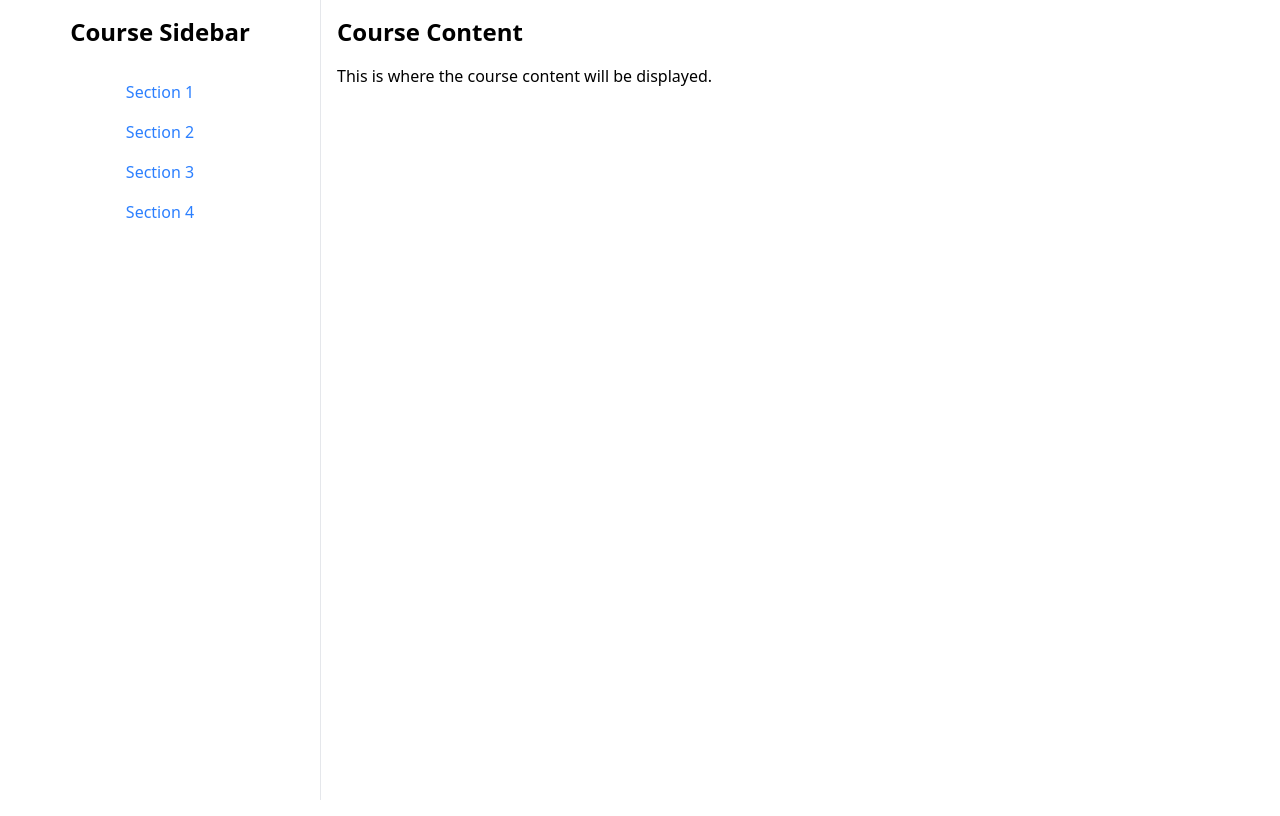
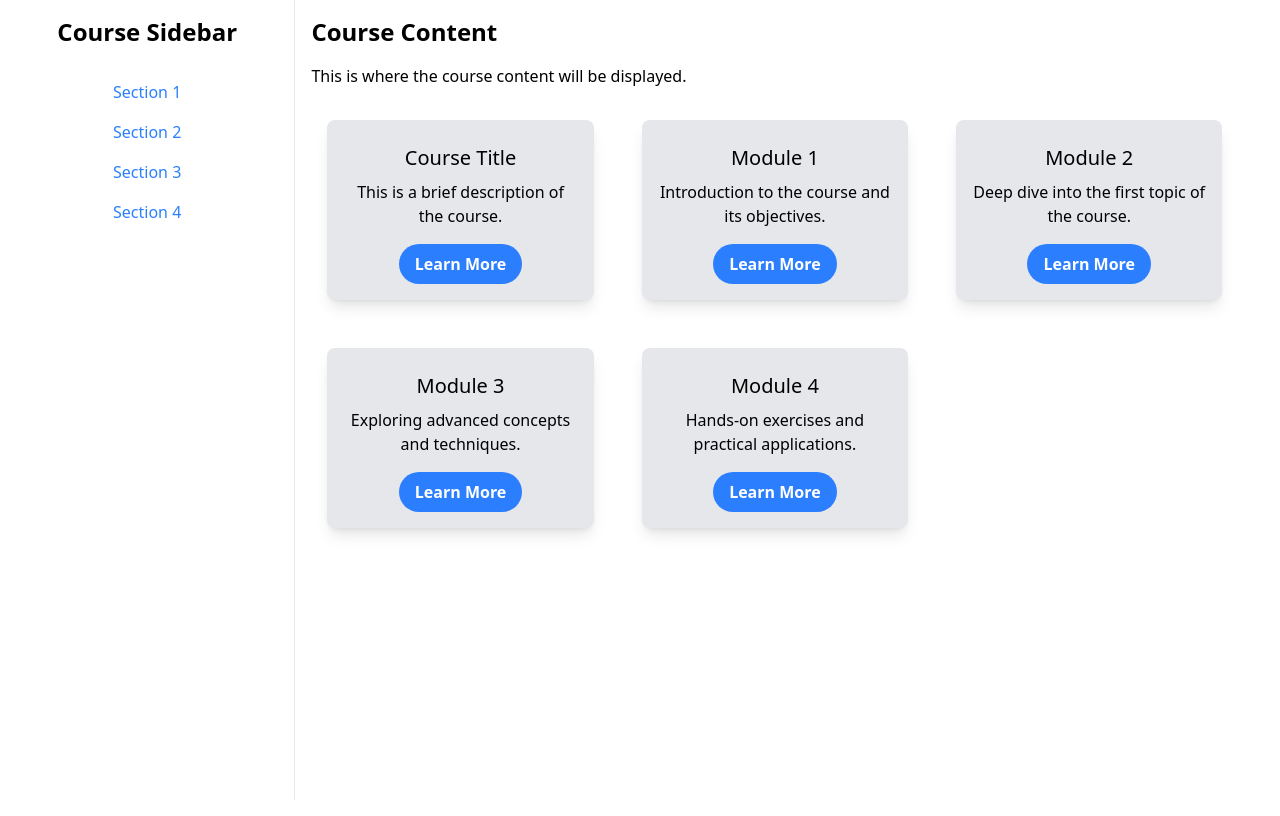
Before and after one commit to hari-dev-003/Learn_Mode, a React (Vite) app in the folder frontend/: page /courses in a window 1280 px wide. Built offline with nearby package versions, Linux system fonts and the light colour scheme.

Commit message:
hotfix: Added the card stuff to the Courses page

```diff
--- a/frontend/src/components/SideBarCourse.jsx
+++ b/frontend/src/components/SideBarCourse.jsx
@@ -1,8 +1,8 @@
 function SideBarCourse(){
   return (
     <div>
-      <div className="flex flex-col items-center justify-items-normal mt-4 h-full">
-      <h1 className="text-2xl font-bold mb-4">Course Sidebar</h1>
+      <div className="flex flex-col items-center justify-items-normal h-full">
+      <h1 className="text-2xl font-bold mb-4 pt-4">Course Sidebar</h1>
       <ul>
         <li className="m-4 mb-2"><a href="#section1" className="text-blue-500 hover:underline">Section 1</a></li>
         <li className=" m-4 mb-2"><a href="#section2" className="text-blue-500 hover:underline">Section 2</a></li>
--- a/frontend/src/pages/CoursePage.jsx
+++ b/frontend/src/pages/CoursePage.jsx
@@ -1,15 +1,21 @@
 import SideBarCourse from '../components/SideBarCourse';
-
+import Card from '../components/Card';
 
 function CoursePage() {
    return (
     <>
-      <div className="grid grid-cols-[25%_70%] h-screen">
+      <div className="grid grid-cols-[23%_75%] h-screen">
         <SideBarCourse />
-        <div className="flex-1 p-4 border-l border-gray-200">
-            {/* Main content area */}
+        <div className="flex-1 p-4 w-full border-l  border-gray-200">
             <h2 className="text-2xl font-bold mb-4">Course Content</h2>
             <p>This is where the course content will be displayed.</p>
+           <div className="grid grid-cols-1 md:grid-cols-2 lg:grid-cols-3 gap-4 mt-4">
+            <Card title="Course Title" description="This is a brief description of the course." />
+            <Card title="Module 1" description="Introduction to the course and its objectives." />
+            <Card title="Module 2" description="Deep dive into the first topic of the course." />
+            <Card title="Module 3" description="Exploring advanced concepts and techniques." />
+            <Card title="Module 4" description="Hands-on exercises and practical applications." />
+            </div>
         </div>
       </div>
     </>
```
